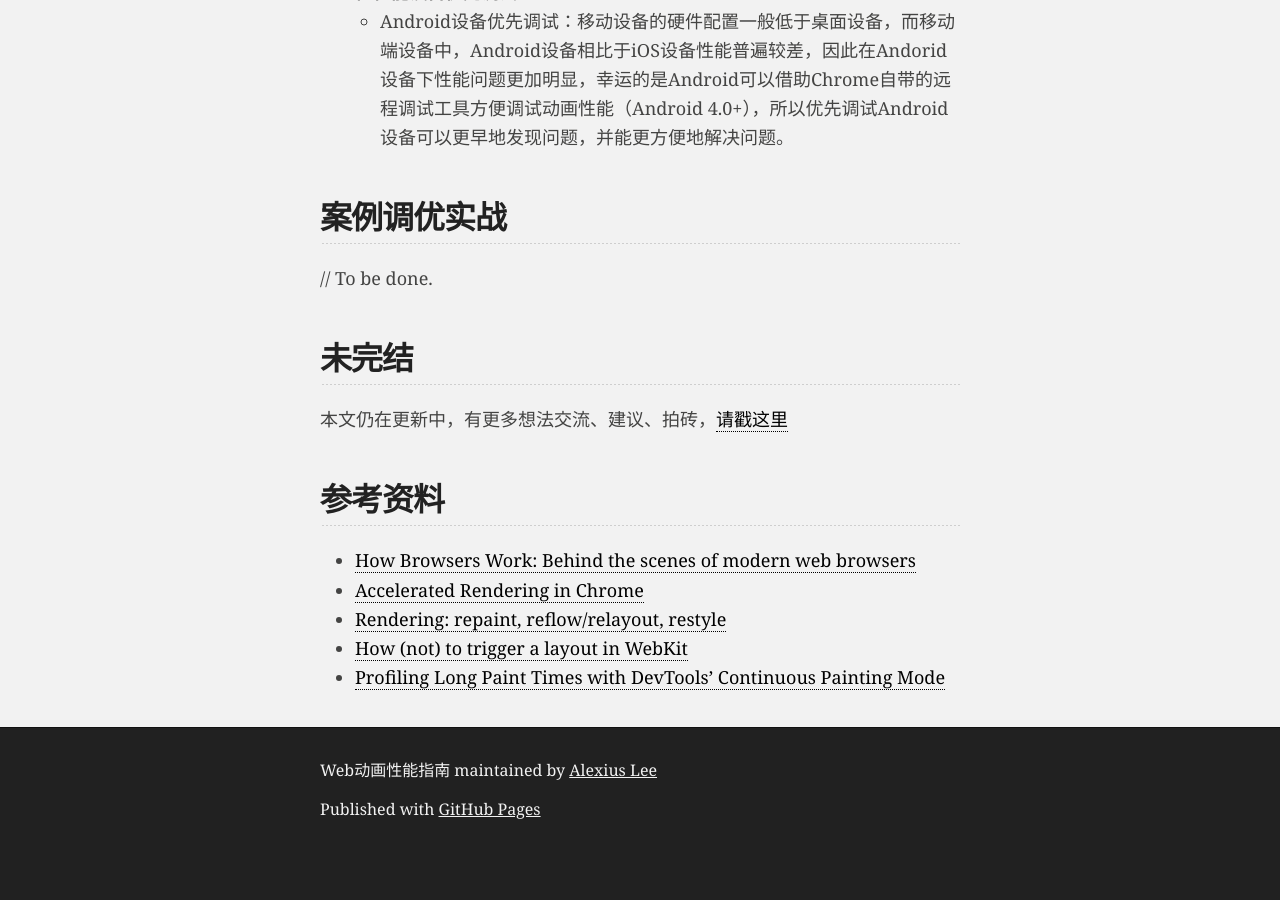
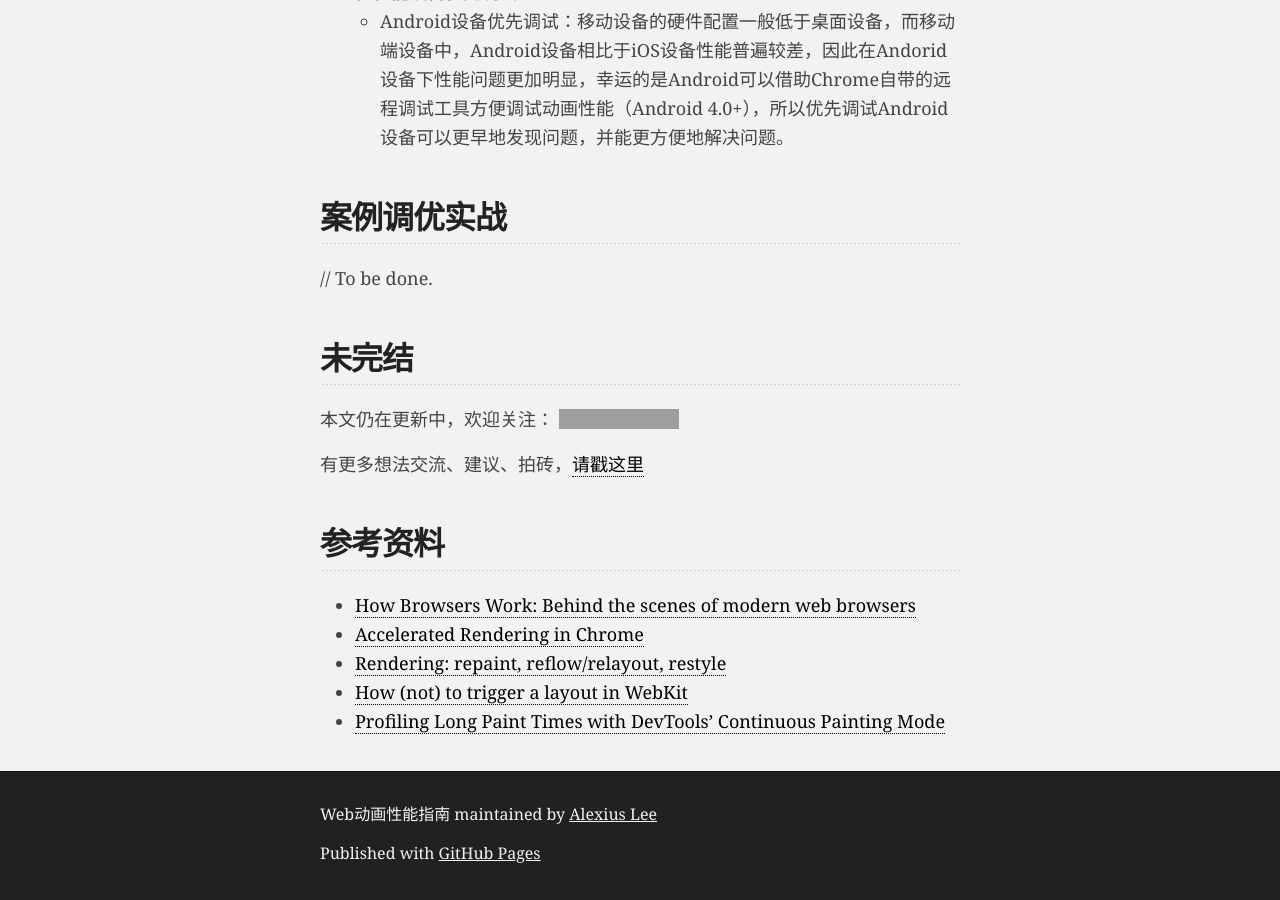
Before and after one commit to Alexorz/animation-performance-guide, a Jekyll site: the page built from index.md, in a window 1280 px wide and 900 px high, scrolled down 9175 px. Built offline with Jekyll 4.4.1, drawn with Linux system fonts in a browser that asks for light colours; before the commit the page ends 10031 px from its top, so only the background shows below that.

Commit message:
Deploy github star button.

```diff
--- a/index.md
+++ b/index.md
@@ -223,8 +223,14 @@
 // To be done.
 
 ## 未完结
-本文仍在更新中，有更多想法交流、建议、拍砖，[请戳这里](https://github.com/Alexorz/animation-performance-guide/issues/new)
 
+
+
+<p>
+    本文仍在更新中，欢迎关注：
+    <iframe src="http://alexorz.github.io/animation-performance-guide/github-btn/github-btn.html?user=alexorz&repo=animation-performance-guide&type=watch&count=true" style="vertical-align: middle; margin-top: -5px;" allowtransparency="true" frameborder="0" scrolling="0" width="120" height="20"></iframe>
+</p>
+有更多想法交流、建议、拍砖，[请戳这里](https://github.com/Alexorz/animation-performance-guide/issues/new)
 
 ## 参考资料
 * [How Browsers Work: Behind the scenes of modern web browsers](http://www.html5rocks.com/en/tutorials/internals/howbrowserswork/)
```
